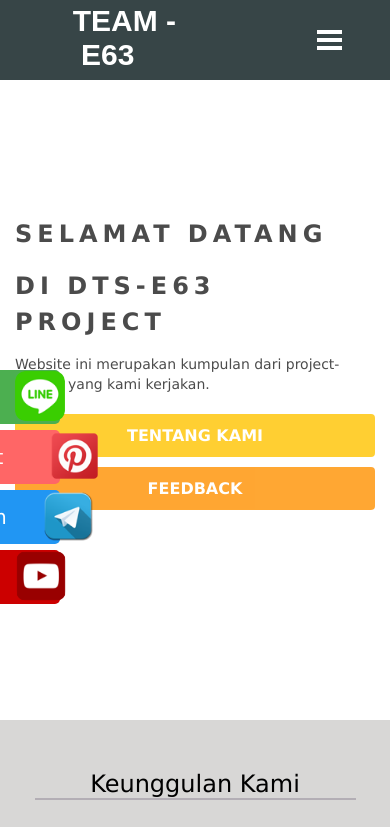
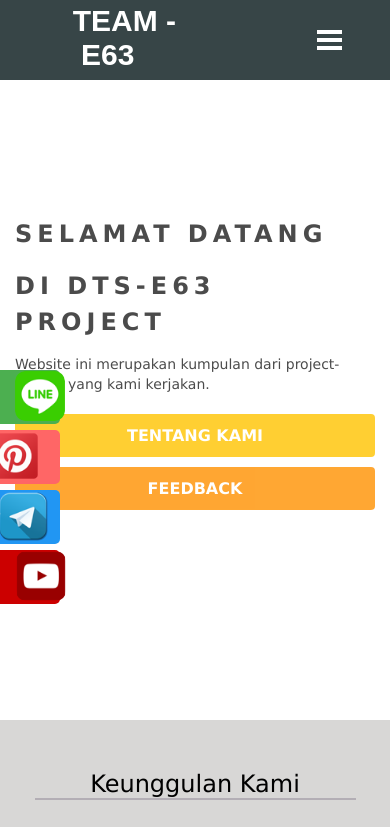
Before and after one commit to ibrahimwahyus/Progate-E63, a plain HTML site: page index.html in a window 390 px wide. Shown: the top 827 px of the page. Drawn offline with Linux system fonts and the light colour scheme.

Commit message:
Update responsive.css

```diff
--- a/responsive.css
+++ b/responsive.css
@@ -208,7 +208,7 @@ nav ul.slide {
 	  width: 50px;
 	  height: 50px;
 	  position: absolute;
-	  margin-left: 40px;
+	  margin-left: -20px;
 	  padding: -10px;
 	  margin-top: -14px;
 	  border-radius: 10px;
@@ -222,7 +222,7 @@ nav ul.slide {
 	  width: 50px;
 	  height: 50px;
 	  position: absolute;
-	  margin-left: 30px;
+	  margin-left: -15px;
 	  padding: -10px;
 	  margin-top: -14px;
 	  border-radius: 10px;
```
